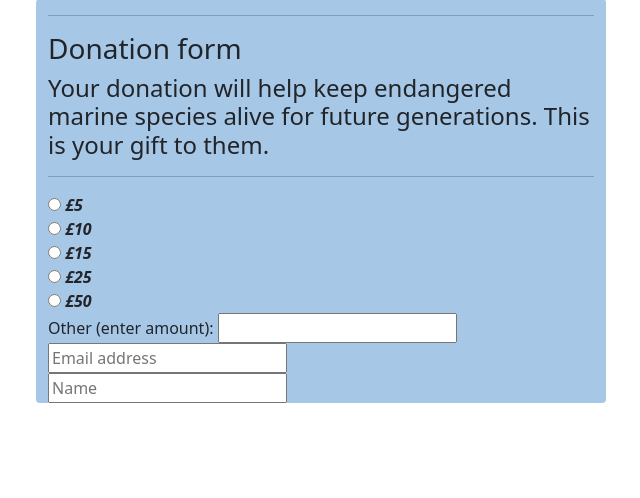
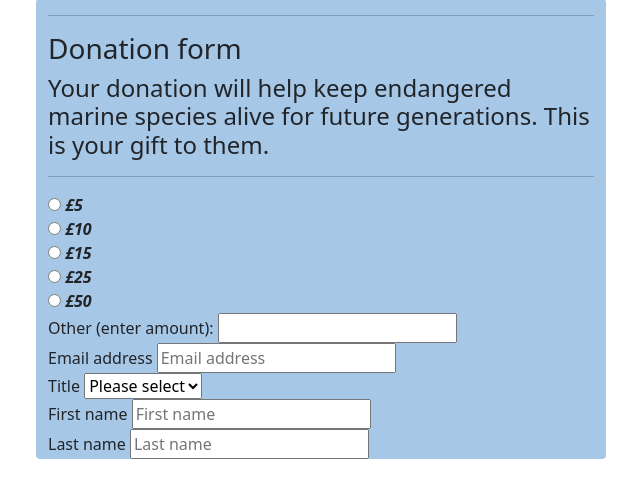
Before and after one commit to James-VT/MS4_White_Whale_Fundraising, a Django app: page /donations/ in a window 1280 px wide. Shown: the part 195-693 px from the top of the page, without its empty margins (64-704 px from the left). Run offline with Django 3.2, Linux system fonts and the light colour scheme; some libraries are stand-ins or nearby versions.

Commit message:
Adds further fields to donation form

```diff
--- a/donations/templates/donations/donation_form.html
+++ b/donations/templates/donations/donation_form.html
@@ -83,15 +83,39 @@
                     </div>
                     <div class="other" id="other-value">
                         <label for="amount">Other (enter amount):</label>
-                        <input name="amount" id="amount-custom">
+                        <input type="text" name="amount" id="amount-custom">
                     </div>
 
                     <div>
+                        <label for="email">Email address</label>
                         <input type="text" name="email" placeholder="Email address" required>
                     </div>
 
                     <div>
-                        <input type="number" name="name" placeholder="Name" required>
+                        <label for="title">Title</label>
+                        <select name="title" required>
+                            <option value="">Please select</option>
+                            <option value="Dr.">Dr.</option>
+                            <option value="Master">Master</option>
+                            <option value="Miss">Miss</option>
+                            <option value="Mr.">Mr.</option>
+                            <option value="Mrs.">Mrs.</option>
+                            <option value="Ms.">Ms.</option>
+                            <option value="Mx.">Mx.</option>
+                            <option value="Rev.">Rev.</option>
+                            <option value="Sir">Sir</option>
+                            <option value="Lord">Lord</option>
+                        </select>
+                    </div>
+
+                    <div>
+                        <label for="first-name">First name</label>
+                        <input type="text" name="first-name" placeholder="First name" required>
+                    </div>
+
+                    <div>
+                        <label for="last-name">Last name</label>
+                        <input type="text" name="last-name" placeholder="Last name" required>
                     </div>
 
                 </form>
```
Also changed, not shown: README.md.
